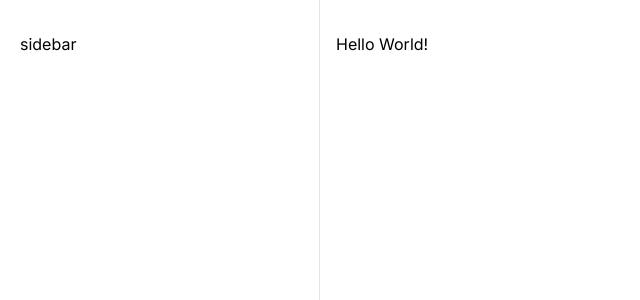
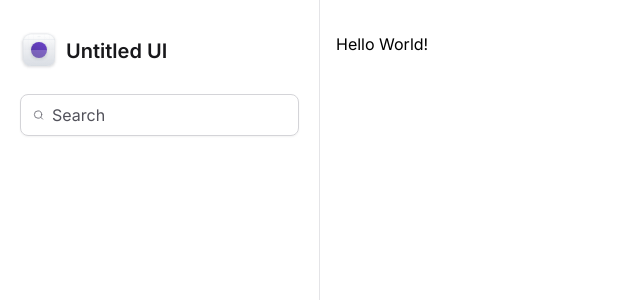
Before and after one commit to rodrrigodev/tailwindcss, a Next.js app: page / in a window 1280 px wide. Shown: the top 300 px of the page, without its empty margins (0-640 px from the left). Built offline with nearby package versions, Linux system fonts and the light colour scheme.

Commit message:
search input

```diff
--- a/package.json
+++ b/package.json
@@ -15,6 +15,7 @@
     "autoprefixer": "10.4.15",
     "eslint": "8.48.0",
     "eslint-config-next": "13.4.19",
+    "lucide-react": "^0.274.0",
     "next": "13.4.19",
     "postcss": "8.4.29",
     "react": "18.2.0",
--- a/src/app/layout.tsx
+++ b/src/app/layout.tsx
@@ -1,3 +1,4 @@
+import Sidebar from '@/components/Sidebar'
 import './globals.css'
 import type { Metadata } from 'next'
 import { Inter } from 'next/font/google'
@@ -18,7 +19,7 @@
     <html lang="en">
       <body className={inter.className}>
         <div className="grid-cols-app grid min-h-screen">
-          <aside className="border-r border-zinc-200 px-5 py-8">sidebar</aside>
+          <Sidebar />
           <main className="px-4 pb-12 pt-8">{children}</main>
         </div>
       </body>
--- /dev/null
+++ b/src/components/Sidebar/Logo.tsx
@@ -0,0 +1,209 @@
+export function Logo() {
+  return (
+    <strong className="flex items-center gap-2 text-xl font-semibold text-zinc-900">
+      <svg
+        width={38}
+        height={38}
+        viewBox="0 0 38 38"
+        fill="none"
+        xmlns="http://www.w3.org/2000/svg"
+      >
+        <g filter="url(#filter0_dd_5279_307)">
+          <g clipPath="url(#clip0_5279_307)">
+            <rect x={3} y={2} width={32} height={32} rx={8} fill="#fff" />
+            <rect
+              x={3}
+              y={2}
+              width={32}
+              height={32}
+              rx={8}
+              fill="url(#paint0_linear_5279_307)"
+            />
+            <path
+              fillRule="evenodd"
+              clipRule="evenodd"
+              d="M19 4.039c-7.71 0-13.961 6.25-13.961 13.961 0 7.71 6.25 13.961 13.961 13.961 7.71 0 13.961-6.25 13.961-13.961 0-7.71-6.25-13.961-13.961-13.961zM4.961 18c0-7.753 6.286-14.039 14.039-14.039S33.039 10.247 33.039 18 26.753 32.039 19 32.039 4.961 25.753 4.961 18z"
+              fill="#D0D5DD"
+            />
+            <path
+              fillRule="evenodd"
+              clipRule="evenodd"
+              d="M19 14.078a3.922 3.922 0 100 7.845 3.922 3.922 0 000-7.845zM15 18a4 4 0 118 0 4 4 0 01-8 0z"
+              fill="#D0D5DD"
+            />
+            <path
+              fillRule="evenodd"
+              clipRule="evenodd"
+              d="M19 15.32a2.68 2.68 0 100 5.36 2.68 2.68 0 000-5.36zM16.243 18a2.757 2.757 0 115.514 0 2.757 2.757 0 01-5.514 0z"
+              fill="#D0D5DD"
+            />
+            <path d="M18.961 2h.078v32h-.078V2z" fill="#D0D5DD" />
+            <path d="M35 17.96v.079H3v-.078h32z" fill="#D0D5DD" />
+            <path
+              d="M29.602 2h.078v32h-.078V2zM13.64 2h.078v32h-.077V2zM24.282 2h.077v32h-.077V2zM8.32 2h.078v32H8.32V2z"
+              fill="#D0D5DD"
+            />
+            <path
+              d="M35 28.602v.077H3v-.077h32zM35 12.64v.078H3v-.077h32zM35 23.281v.078H3v-.078h32zM35 7.32v.078H3V7.32h32z"
+              fill="#D0D5DD"
+            />
+            <g filter="url(#filter1_dd_5279_307)">
+              <circle
+                cx={19}
+                cy={18}
+                r={8}
+                fill="url(#paint1_linear_5279_307)"
+              />
+            </g>
+            <g filter="url(#filter2_b_5279_307)">
+              <path
+                d="M3 18h32v3.2c0 4.48 0 6.72-.872 8.432a8 8 0 01-3.496 3.496C28.92 34 26.68 34 22.2 34h-6.4c-4.48 0-6.72 0-8.432-.872a8 8 0 01-3.496-3.496C3 27.92 3 25.68 3 21.2V18z"
+                fill="#fff"
+                fillOpacity={0.2}
+              />
+            </g>
+          </g>
+          <rect
+            x={3.15}
+            y={2.15}
+            width={31.7}
+            height={31.7}
+            rx={7.85}
+            stroke="#D0D5DD"
+            strokeWidth={0.3}
+          />
+        </g>
+        <defs>
+          <filter
+            id="filter0_dd_5279_307"
+            x={0}
+            y={0}
+            width={38}
+            height={38}
+            filterUnits="userSpaceOnUse"
+            colorInterpolationFilters="sRGB"
+          >
+            <feFlood floodOpacity={0} result="BackgroundImageFix" />
+            <feColorMatrix
+              in="SourceAlpha"
+              values="0 0 0 0 0 0 0 0 0 0 0 0 0 0 0 0 0 0 127 0"
+              result="hardAlpha"
+            />
+            <feOffset dy={1} />
+            <feGaussianBlur stdDeviation={1} />
+            <feColorMatrix values="0 0 0 0 0.0627451 0 0 0 0 0.0941176 0 0 0 0 0.156863 0 0 0 0.06 0" />
+            <feBlend
+              in2="BackgroundImageFix"
+              result="effect1_dropShadow_5279_307"
+            />
+            <feColorMatrix
+              in="SourceAlpha"
+              values="0 0 0 0 0 0 0 0 0 0 0 0 0 0 0 0 0 0 127 0"
+              result="hardAlpha"
+            />
+            <feOffset dy={1} />
+            <feGaussianBlur stdDeviation={1.5} />
+            <feColorMatrix values="0 0 0 0 0.0627451 0 0 0 0 0.0941176 0 0 0 0 0.156863 0 0 0 0.1 0" />
+            <feBlend
+              in2="effect1_dropShadow_5279_307"
+              result="effect2_dropShadow_5279_307"
+            />
+            <feBlend
+              in="SourceGraphic"
+              in2="effect2_dropShadow_5279_307"
+              result="shape"
+            />
+          </filter>
+          <filter
+            id="filter1_dd_5279_307"
+            x={8}
+            y={8}
+            width={22}
+            height={22}
+            filterUnits="userSpaceOnUse"
+            colorInterpolationFilters="sRGB"
+          >
+            <feFlood floodOpacity={0} result="BackgroundImageFix" />
+            <feColorMatrix
+              in="SourceAlpha"
+              values="0 0 0 0 0 0 0 0 0 0 0 0 0 0 0 0 0 0 127 0"
+              result="hardAlpha"
+            />
+            <feOffset dy={1} />
+            <feGaussianBlur stdDeviation={1} />
+            <feColorMatrix values="0 0 0 0 0.0627451 0 0 0 0 0.0941176 0 0 0 0 0.156863 0 0 0 0.06 0" />
+            <feBlend
+              in2="BackgroundImageFix"
+              result="effect1_dropShadow_5279_307"
+            />
+            <feColorMatrix
+              in="SourceAlpha"
+              values="0 0 0 0 0 0 0 0 0 0 0 0 0 0 0 0 0 0 127 0"
+              result="hardAlpha"
+            />
+            <feOffset dy={1} />
+            <feGaussianBlur stdDeviation={1.5} />
+            <feColorMatrix values="0 0 0 0 0.0627451 0 0 0 0 0.0941176 0 0 0 0 0.156863 0 0 0 0.1 0" />
+            <feBlend
+              in2="effect1_dropShadow_5279_307"
+              result="effect2_dropShadow_5279_307"
+            />
+            <feBlend
+              in="SourceGraphic"
+              in2="effect2_dropShadow_5279_307"
+              result="shape"
+            />
+          </filter>
+          <filter
+            id="filter2_b_5279_307"
+            x={-2}
+            y={13}
+            width={42}
+            height={26}
+            filterUnits="userSpaceOnUse"
+            colorInterpolationFilters="sRGB"
+          >
+            <feFlood floodOpacity={0} result="BackgroundImageFix" />
+            <feGaussianBlur in="BackgroundImageFix" stdDeviation={2.5} />
+            <feComposite
+              in2="SourceAlpha"
+              operator="in"
+              result="effect1_backgroundBlur_5279_307"
+            />
+            <feBlend
+              in="SourceGraphic"
+              in2="effect1_backgroundBlur_5279_307"
+              result="shape"
+            />
+          </filter>
+          <linearGradient
+            id="paint0_linear_5279_307"
+            x1={19}
+            y1={2}
+            x2={19}
+            y2={34}
+            gradientUnits="userSpaceOnUse"
+          >
+            <stop stopColor="#fff" />
+            <stop offset={1} stopColor="#D0D5DD" />
+          </linearGradient>
+          <linearGradient
+            id="paint1_linear_5279_307"
+            x1={15}
+            y1={26}
+            x2={23}
+            y2={10}
+            gradientUnits="userSpaceOnUse"
+          >
+            <stop stopColor="#53389E" />
+            <stop offset={1} stopColor="#6941C6" />
+          </linearGradient>
+          <clipPath id="clip0_5279_307">
+            <rect x={3} y={2} width={32} height={32} rx={8} fill="#fff" />
+          </clipPath>
+        </defs>
+      </svg>
+      <span>Untitled UI</span>
+    </strong>
+  )
+}
--- /dev/null
+++ b/src/components/Sidebar/index.tsx
@@ -0,0 +1,15 @@
+import { Search } from 'lucide-react'
+import { Logo } from './Logo'
+
+export default function Sidebar() {
+  return (
+    <aside className="border-r border-zinc-200 px-5 py-8 space-y-6">
+      <Logo />
+
+      <div className="flex  w-full items-center gap-2 rounded-lg border border-zinc-300 px-3 py-2 shadow-sm">
+        <Search className="h-5 w-5 text-zinc-500"/>
+        <input className="flex-1 border-0 bg-transparent p-0 text-zinc-900 placeholder-zinc-600" placeholder="Search"/>
+      </div>
+    </aside>
+  )
+}
```
Also changed, not shown: 1 other file (tests, documents, lock files or other folders).
